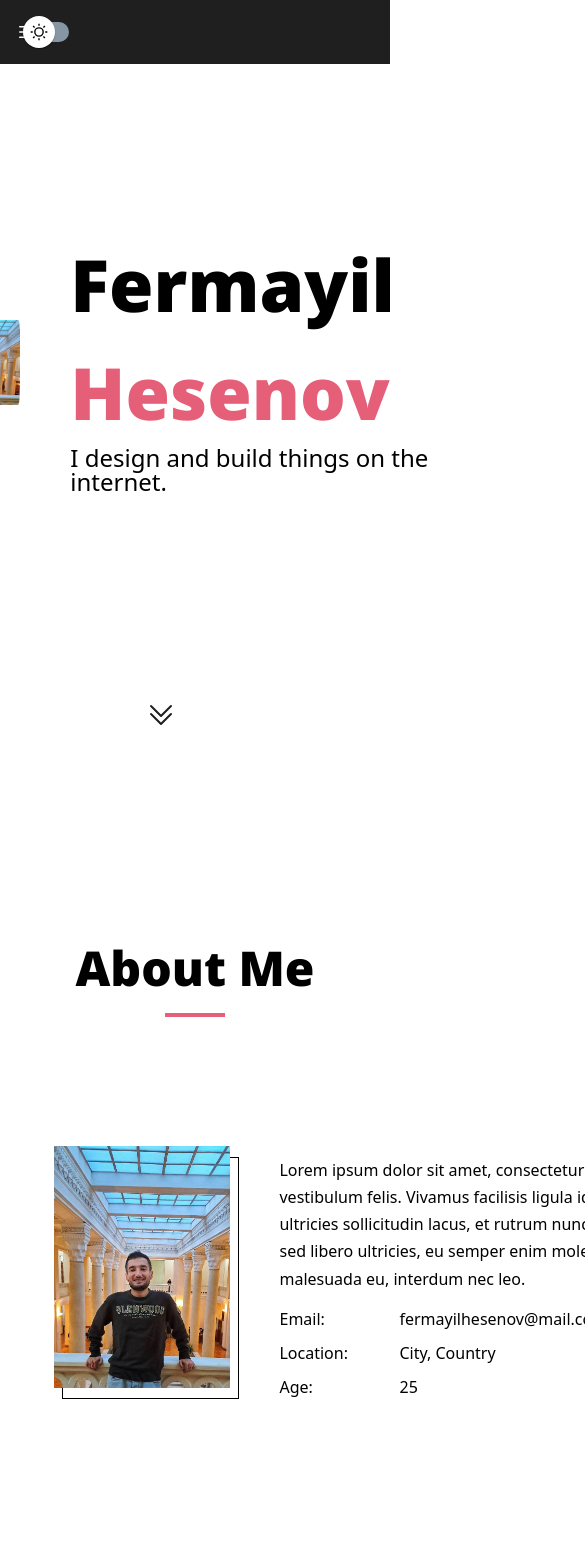
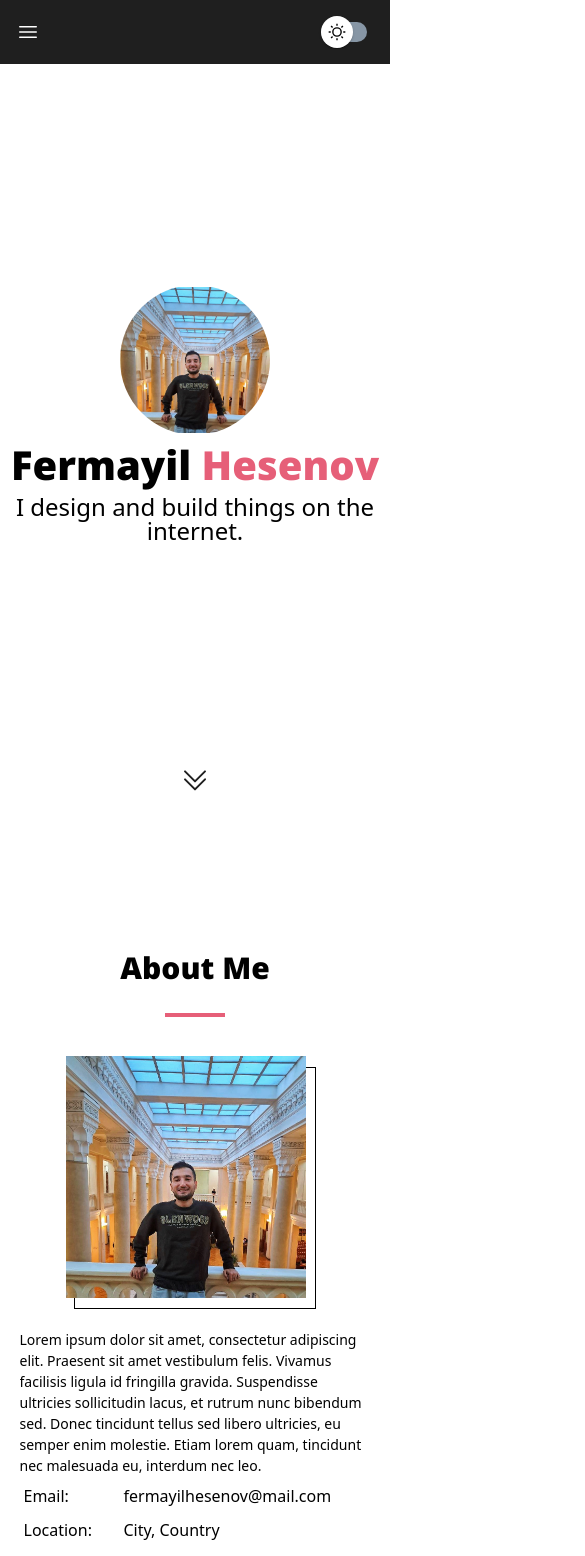
Before and after one commit to Fermayil001/portfolio, a React (Vite) app: page / in a window 390 px wide. Shown: the top 1556 px of the page, 585 px wide, since content can reach past the window. Built offline with nearby package versions, Linux system fonts and the light colour scheme.

Commit message:
Responsive

```diff
--- a/src/components/custom/Container.tsx
+++ b/src/components/custom/Container.tsx
@@ -3,7 +3,7 @@ import { motion } from "framer-motion";
 
 const Container = ({ children, title }: { children: ReactNode, title: string }) => {
     return (
-        <div className="w-cscontainer mx-auto flex flex-col justify-center items-center bg-transparent dark:text-cswhite">
+        <div className="w-[90%] sm:w-cscontainer overflow-hidden mx-auto flex flex-col justify-center items-center bg-transparent dark:text-cswhite">
 
             <motion.div
                 initial={{ opacity: 0, y: 0, zIndex: 0 }}
@@ -14,14 +14,14 @@ const Container = ({ children, title }: { children: ReactNode, title: string })
                 }}
                 viewport={{ once: true, amount: 0.5 }}
             >
-                <div className="mt-[120px] mb-[90px]">
-                    <h2 className="font-extrabold h-[65px] flex items-center font-mainfont text-5xl dark:text-cswhite text-black">{title}</h2>
+                <div className="mt-[120px] mb-[0px] lg:mb-[90px]">
+                    <h2 className="font-extrabold h-[65px] flex items-center font-mainfont text-3xl lg:text-5xl dark:text-cswhite text-black">{title}</h2>
                     <div className="w-[60px] h-1 mx-auto mt-3 bg-csred"></div>
                 </div>
             </motion.div>
 
             <motion.div
-                initial={{ opacity: 0, scale: 0.5, zIndex: 0 }}
+                initial={{ opacity: 0, scale: 1.5, zIndex: 0 }}
                 whileInView={{ opacity: 1, scale: 1 }}
                 transition={{
                     duration: 0.4,
--- a/src/layout/navbar/Navbar.tsx
+++ b/src/layout/navbar/Navbar.tsx
@@ -3,11 +3,9 @@ import { Bars3Icon, XMarkIcon } from '@heroicons/react/24/outline'
 import { ThemeToggle } from '../../Theme'
 
 const navigation = [
-    { name: 'About', href: '#', current: true },
-    { name: 'Experience', href: '#', current: false },
+    { name: 'About', href: 'about', current: true },
     { name: 'Skill', href: 'skills', current: false },
-    { name: 'Portfolio', href: '#', current: false },
-    { name: 'Contact', href: '#', current: false },
+    { name: 'Contact', href: 'contact', current: false },
     { name: 'Resume', href: '#', current: false },
 ]
 
@@ -26,20 +24,20 @@ export default function Navbar({ darkMode, toggleDarkMode }: NavbarProps) {
             <div className="mx-auto max-w-7xl px-2 sm:px-6 lg:px-8">
                 <div className="relative flex h-16 items-center justify-between">
                     {/* Mobile Menu Button */}
-                    <div className="absolute inset-y-0 left-0 flex items-center sm:hidden">
+                    <div className="flex items-center justify-end sm:hidden">
                         <DisclosureButton className="group relative inline-flex items-center justify-center rounded-md p-2 text-[#FFFFFF] hover:bg-[#E65F78] hover:text-white focus:ring-2 focus:ring-white focus:outline-hidden focus:ring-inset">
                             <Bars3Icon className="block size-6 group-data-open:hidden" />
                             <XMarkIcon className="hidden size-6 group-data-open:block" />
                         </DisclosureButton>
                     </div>
 
-                    {/* Right side (Avatar + Toggle) */}
-                    <div>
+                    {/* Right side*/}
+                    <div className=' absolute right-0 sm:left-0 justify-end mr-auto ml-auto'>
                         <ThemeToggle darkMode={darkMode} toggleDarkMode={toggleDarkMode} />
                     </div>
 
                     {/* Navigation */}
-                    <div className="flex flex-1 items-center justify-end sm:items-stretch sm:justify-end">
+                    <div className="flex flex-1 justify-end items-center">
                         <div className="hidden sm:ml-6 sm:block">
                             <div className="flex space-x-4">
                                 {navigation.map((item) => (
@@ -69,7 +67,7 @@ export default function Navbar({ darkMode, toggleDarkMode }: NavbarProps) {
                         <DisclosureButton
                             key={item.name}
                             as="a"
-                            href={item.href}
+                            href={`#${item.href}`}
                             aria-current={item.current ? 'page' : undefined}
                             className={classNames(
                                 item.current
--- a/src/pages/home/sections/About.tsx
+++ b/src/pages/home/sections/About.tsx
@@ -19,31 +19,31 @@ const About = () => {
     return (
         <Section id="about">
             <Container title="About Me">
-                <div className="flex gap-x-10 mx-auto w-fit">
-                    <span className="w-[242px] h-[242px] relative border">
+                <div className="flex flex-col md:flex-row gap-y-5 md:gap-y-0 gap-x-10 mx-auto w-fit items-center md:items-stretch">
+                    <span className=" w-[242px] h-[242px] relative border">
                         <img
                             className="!w-[242px] h-[242px] object-cover absolute top-[-11.44px] left-[-8.71px]"
                             src={Myphoto} alt="Fermayil Hesenov"
                         />
                     </span>
-                    <div className="w-full md:w-[639px] flex justify-between flex-col">
-                        <p className="text-base leading-[170%] font-normal">Lorem ipsum dolor sit amet, consectetur adipiscing elit. Praesent sit amet vestibulum felis. Vivamus facilisis ligula id fringilla gravida. Suspendisse ultricies sollicitudin lacus, et rutrum nunc bibendum sed.  Donec tincidunt tellus sed libero ultricies, eu semper enim molestie. Etiam lorem quam, tincidunt nec malesuada eu, interdum nec leo. </p>
-                        <div className="flex justify-between">
+                    <div className="w-full overflow-hidden max-w-[639px] flex flex-wrap justify-between flex-col gap-y-2 md:gap-y-0">
+                        <p className="text-sm md:text-base leading-normal lg:leading-[170%] font-normal">Lorem ipsum dolor sit amet, consectetur adipiscing elit. Praesent sit amet vestibulum felis. Vivamus facilisis ligula id fringilla gravida. Suspendisse ultricies sollicitudin lacus, et rutrum nunc bibendum sed.  Donec tincidunt tellus sed libero ultricies, eu semper enim molestie. Etiam lorem quam, tincidunt nec malesuada eu, interdum nec leo. </p>
+                        <div className="flex flex-col lg:flex-row justify-between gap-x-2 px-1">
                             <div className=" space-y-2.5">
                                 {
                                     leftSide.map((item, index) => (
                                         <div className="space-x-5  flex" key={index}>
-                                            <span className="w-full  block min-w-[100px] max-w-[100px]">{item.title}: </span>
+                                            <span className="w-full  block min-w-[80px] max-w-[80px]">{item.title}: </span>
                                             <span>{item.value}</span>
                                         </div>
                                     ))
                                 }
                             </div>
-                            <div className="space-y-2.5">
+                            <div className=" space-y-2.5">
                                 {
                                     rightSide.map((item, index) => (
                                         <div className="space-x-5 flex" key={index}>
-                                            <span className="w-full  block min-w-[100px] max-w-[100px]">{item.title}: </span>
+                                            <span className="w-full  block min-w-[80px] max-w-[80px]">{item.title}: </span>
                                             <span>{item.value}</span>
                                         </div>
                                     ))
--- a/src/pages/home/sections/Contact.tsx
+++ b/src/pages/home/sections/Contact.tsx
@@ -15,7 +15,7 @@ const Contact = () => {
     };
 
     return (
-        <Section>
+        <Section id='contact'>
             <Container title='Contact'>
                 <div className='w-full mx-auto max-w-[544px] space-y-[90px] flex flex-col items-center'>
                     <p className='text-[20px] font-mainfont text-center'>
--- a/src/pages/home/sections/Hero.tsx
+++ b/src/pages/home/sections/Hero.tsx
@@ -1,28 +1,37 @@
 import MyPhoto from '../../../assets/images/1730584660411-02.jpeg'
 import { HiChevronDoubleDown } from "react-icons/hi2";
-
+import { motion } from "framer-motion";
 
 
 const Hero = () => {
     return (
-        <div className='bg-cswhite dark:bg-csblack min-h-[95vh] flex flex-col  items-center justify-center'>
-            <div className='flex items-center gap-x-[50px]'>
+        <div className='bg-cswhite overflow-hidden w-full dark:bg-csblack min-h-[95vh] flex flex-col  items-center justify-center'>
+            <div className='flex my-auto flex-col md:flex-row md:pt-0 items-center gap-x-[50px]'>
                 <span className="w-[150px] h-[150px] rounded-full overflow-hidden inline-block">
                     <img src={MyPhoto} className="w-full h-full object-contain" alt="" />
                 </span>
 
                 <div>
-                    <h1 style={{ fontFamily: 'Open Sans' }} className='text-[72px] dark:text-cswhite font-extrabold'>Fermayil
+                    <h1 className='text-[40px] text-center md:text-left md:text-[40px] lg:text-[72px] dark:text-cswhite font-mainfont font-extrabold'>Fermayil
                         <span className='text-[#E65F78]'> Hesenov</span>
                     </h1>
-                    <h5 className='text-2xl text-light dark:text-cswhite leading-6 font-light'>I design and build things on the internet.</h5>
+                    <h5 className='text-2xl text-center text-light dark:text-cswhite leading-6 font-light'>I design and build things on the internet.</h5>
                 </div>
             </div>
-            <div className='h-[100px] w-[100px] cursor-pointer pt-[205px]'>
-                <a href='#about'>
-                    <HiChevronDoubleDown size={32} className='text-csblack dark:text-cswhite' />
-                </a>
-            </div>
+            <motion.div
+                animate={{ y: [0, 10, 0] }} // yuxarı-aşağı hərəkət
+                transition={{
+                    duration: 1.2,
+                    repeat: Infinity,       // sonsuz təkrar
+                    ease: "easeInOut"
+                }}
+            >
+                <div className='cursor-pointer mx-auto pb-[70px] md:pb-[120px] self-end'>
+                    <a href='#about'>
+                        <HiChevronDoubleDown size={32} className='text-csblack dark:text-cswhite' />
+                    </a>
+                </div>
+            </motion.div>
         </div>
     )
 }
```
